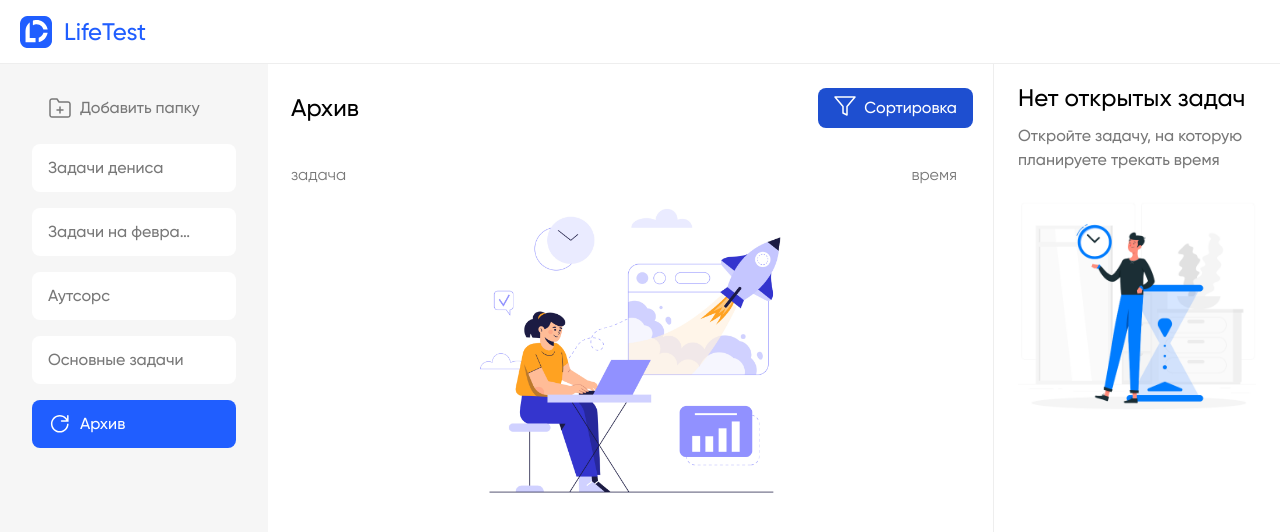
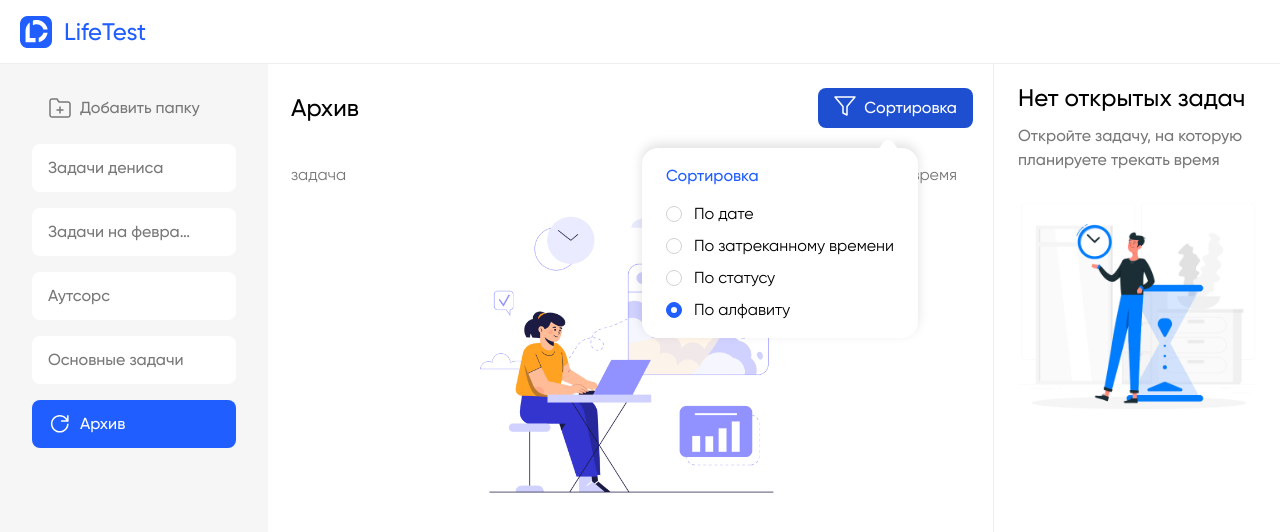
Before and after one commit to romankuvshanov/lifetest, a React (Create React App) app: page / in a window 1280 px wide. Both pictures are taken after a click on the button "Сортировка". Shown: the top 532 px of the page. Built offline with nearby package versions, Linux system fonts and the light colour scheme.

Commit message:
Сделал сортировку

```diff
--- a/src/App.scss
+++ b/src/App.scss
@@ -1,6 +1,6 @@
-.app {
-  overflow: hidden;
-}
+//.app {
+//  overflow: hidden;
+//}
 
 .mainSection {
   display: grid;
--- a/src/components/TasksSection/Sorting/Sorting.jsx
+++ b/src/components/TasksSection/Sorting/Sorting.jsx
@@ -1,3 +1,63 @@
-export default function Sorting() {
+import "./Sorting.scss";
+import Radiobutton from "../../controls/Radiobutton/Radiobutton";
+import SortingIcon from "../../icons/SortingIcon/SortingIcon";
+import SecondaryButton from "../../buttons/SecondaryButton/SecondaryButton";
+import { useState } from "react";
 
+export default function Sorting({ currentSortingType, setCurrentSortingType }) {
+  const [showSortingMenu, setShowSortingMenu] = useState(false);
+
+  return (
+    <div className={"sorting-wrapper"}>
+      <SecondaryButton
+        title={"Сортировка"}
+        onClick={() => setShowSortingMenu(!showSortingMenu)}
+      >
+        <SortingIcon />
+      </SecondaryButton>
+      {showSortingMenu && (
+        <div className={"sorting-menu"}>
+          <p className={"sorting-menu__title"}>Сортировка</p>
+          <div className={"sorting-menu__options"}>
+            <label className={"sorting-menu__label"}>
+              <Radiobutton
+                name={"sorting-option"}
+                value={"BYDATE"}
+                checked={currentSortingType === "BYDATE"}
+                onChange={(event) => setCurrentSortingType(event.target.value)}
+              />
+              По дате
+            </label>
+            <label className={"sorting-menu__label"}>
+              <Radiobutton
+                name={"sorting-option"}
+                value={"BYTIMESPENT"}
+                checked={currentSortingType === "BYTIMESPENT"}
+                onChange={(event) => setCurrentSortingType(event.target.value)}
+              />
+              По затреканному времени
+            </label>
+            <label className={"sorting-menu__label"}>
+              <Radiobutton
+                name={"sorting-option"}
+                value={"BYSTATUS"}
+                checked={currentSortingType === "BYSTATUS"}
+                onChange={(event) => setCurrentSortingType(event.target.value)}
+              />
+              По статусу
+            </label>
+            <label className={"sorting-menu__label"}>
+              <Radiobutton
+                name={"sorting-option"}
+                value={"BYALPHABET"}
+                checked={currentSortingType === "BYALPHABET"}
+                onChange={(event) => setCurrentSortingType(event.target.value)}
+              />
+              По алфавиту
+            </label>
+          </div>
+        </div>
+      )}
+    </div>
+  );
 }
--- /dev/null
+++ b/src/components/TasksSection/Sorting/Sorting.scss
@@ -0,0 +1,53 @@
+@import "src/assets/styles/colors";
+@import "src/assets/styles/text";
+
+.sorting-wrapper {
+  position: relative;
+
+}
+
+.sorting-menu {
+  padding: 16px 24px;
+  background-color: #FFF;
+  position: absolute;
+  right: 55px;
+  top: 60px;
+  width: max-content;
+  max-width: 277px;
+  box-shadow: 0 -4px 12px 0px rgba(0, 0, 0, 0.12);
+  border-radius: 16px;
+  z-index: 1;
+
+  &:before {
+    clip-path: path('M6.55153 3.35679C8.95198 0.172076 13.7338 0.172081 16.1343 3.3568L21.8953 11H0.790527L6.55153 3.35679Z');
+    content: "";
+    width: 21.1px;
+    height: 14px;
+    background-color: #FFF;
+    display: block;
+    position: absolute;
+    top: -9px;
+    right: 20px;
+    box-shadow: 0 -4px 12px 0px rgba(0, 0, 0, 0.12);
+
+  }
+
+  &__title {
+    @include title-h2-medium;
+    color: $primary-color;
+    margin-bottom: 14px;
+  }
+
+  &__options {
+    display: flex;
+    flex-direction: column;
+    row-gap: 8px;
+  }
+
+  &__label {
+    @include text-regular;
+    display: flex;
+    align-items: center;
+    column-gap: 12px;
+  }
+}
--- a/src/components/TasksSection/TasksSection.jsx
+++ b/src/components/TasksSection/TasksSection.jsx
@@ -10,6 +10,7 @@ import { toggleComplete, addTodo } from "../../redux/tasksAndFoldersSlice";
 import { useState } from "react";
 import { msToTime } from "../../common/scripts/common";
 import zeroTasksPlaceholderImage from "../../assets/images/zero-tasks-placeholder.png";
+import Sorting from "./Sorting/Sorting";
 
 const SortingTypes = {
   BYDATE: (a, b) => new Date(b?.dateCreated) - new Date(a?.dateCreated),
@@ -25,9 +26,7 @@ export default function TasksSection({
   setCurrentTaskId,
 }) {
   const [newTaskName, setNewTaskName] = useState("");
-  const [currentSortingType, setCurrentSortingType] = useState(
-      () => SortingTypes.BYALPHABET
-  );
+  const [currentSortingType, setCurrentSortingType] = useState('BYALPHABET');
   const foldersAndTasks = useSelector((state) => state.tasksAndFolders);
   const currentFolder = [...foldersAndTasks].filter(
     (folder) => folder.id === currentFolderId,
@@ -64,9 +63,7 @@ export default function TasksSection({
       <div className={"tasks-section"}>
         <div className={"tasks-section__header"}>
           <p className={"tasks-section__headline"}>{currentFolder?.name}</p>
-          <SecondaryButton title={"Сортировка"}>
-            <SortingIcon />
-          </SecondaryButton>
+          <Sorting currentSortingType={currentSortingType} setCurrentSortingType={setCurrentSortingType} />
         </div>
         <div className={"tasks"}>
           <div className={"tasks__header"}>
@@ -92,7 +89,7 @@ export default function TasksSection({
           )}
           {currentFolder?.tasks
             .filter((task) => task?.archived === false)
-            .sort(currentSortingType)
+            .sort(SortingTypes[currentSortingType])
             .map((task) => {
               return (
                 <div
--- a/src/components/controls/Radiobutton/Radiobutton.jsx
+++ b/src/components/controls/Radiobutton/Radiobutton.jsx
@@ -1,5 +1,14 @@
 import "./Radiobutton.scss";
 
-export default function Radiobutton() {
-  return <input type={"radio"} className={"radiobutton"}></input>;
+export default function Radiobutton({ name, value, checked, onChange }) {
+  return (
+    <input
+      type={"radio"}
+      className={"radiobutton"}
+      name={name}
+      value={value}
+      checked={checked}
+      onChange={onChange}
+    ></input>
+  );
 }
--- a/src/components/controls/Radiobutton/Radiobutton.scss
+++ b/src/components/controls/Radiobutton/Radiobutton.scss
@@ -49,6 +49,6 @@
     align-items: center;
     position: relative;
     bottom: 11px;
-    left: 5px;
+    left: 5.1px;
   }
 }
--- a/src/redux/tasksAndFoldersSlice.js
+++ b/src/redux/tasksAndFoldersSlice.js
@@ -60,7 +60,10 @@ const tasksAndFoldersSlice = createSlice({
       );
       const deletedTask = state[folderIndex].tasks.splice(taskIndex, 1)[0];
 
-      const archiveFolderIndex = state.findIndex((folder) => folder.id === 0);
+      const archiveFolderIndex = state.findIndex(
+        (folder) => folder.id === 0,
+        //     TODO: Change with isArchive
+      );
       state[archiveFolderIndex].tasks.push({
         ...deletedTask,
         previousFolderId: action.payload.folderId,
```
